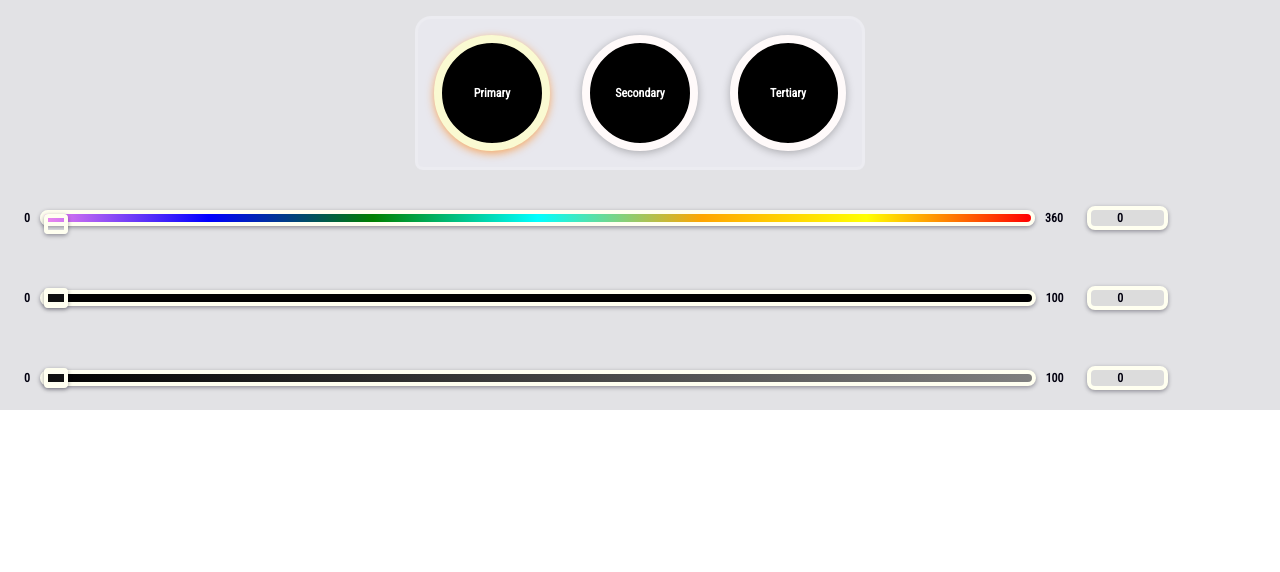
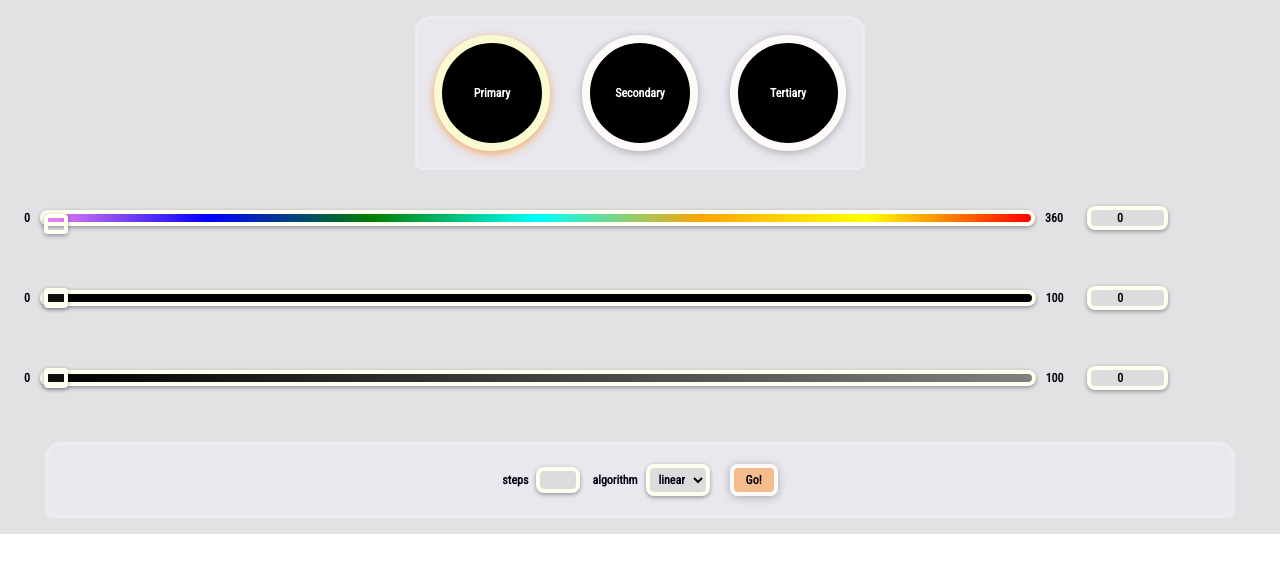
Before and after one commit to heartyhardy/catchy-colors, a React (Create React App) app: page / in a window 1280 px wide. Shown: the top 572 px of the page. Built offline with nearby package versions, Linux system fonts and the light colour scheme.

Commit message:
Added color generation settings

```diff
--- a/src/components/color-picker/color-picker.js
+++ b/src/components/color-picker/color-picker.js
@@ -5,6 +5,7 @@ import ColorSlots from '../color-slots/color-slots';
 import HuePicker from './hue-picker/hue-picker';
 import SaturationPicker from './saturation-picker/saturation-picker';
 import BrightnessPicker from './brightness-picker/brightness-picker';
+import GenControls from '../gen-controls/gen-controls';
 
 const ColorPicker = props => {
 
@@ -134,6 +135,8 @@ const ColorPicker = props => {
                 brightness={l}
                 valueChanged={onBrightnessChanged}
             />
+
+            <GenControls />
         </Aux>
     )
 }
--- /dev/null
+++ b/src/components/gen-controls/gen-controls.css
@@ -0,0 +1,85 @@
+.gen-controls-main{
+    display: flex;
+    flex-direction: row;
+    justify-content: center;
+    align-items: center;
+    max-width: 100%;
+    width: calc(95% - 4rem);
+    height: auto;
+    padding: 1rem;
+    margin: 1rem 0 1rem 0;
+    justify-self: center;
+    border: .2rem solid #ececf1;
+    border-radius: 1rem 1rem .5rem .5rem;
+    background-color: #e8e8ee;
+}
+
+.gen-steps,
+.gen-algo
+{
+    display: flex;
+    flex-direction: row;
+    justify-content: flex-start;
+    align-items: center;
+    margin-right: .75rem;
+}
+
+.gen-steps-label,
+.gen-algo-label
+{
+    font-family: 'Roboto Condensed', sans-serif;
+    font-size: .75rem;
+    font-weight: bold;
+    text-align: center;
+    color: #02000f;
+}
+
+.gen-steps-input{
+    width: 2rem;
+    height: 1rem;
+    font-family: 'Roboto Condensed', sans-serif;
+    font-size: .75rem;
+    font-weight: bold;
+    text-align: center;
+    color: #02000f;
+    background-color: gainsboro;
+    outline: none;
+    border-radius: .5rem;
+    border: .25rem solid ivory;
+    box-shadow: 0 .1rem .25rem #05001660;
+    margin-left: .5rem;
+}
+
+.gen-algo-select{
+    width: 4rem;
+    height: 2rem;
+    font-family: 'Roboto Condensed', sans-serif;
+    font-size: .75rem;
+    font-weight: bold;
+    text-align: center;
+    color: #02000f;
+    background-color: gainsboro;
+    outline: none;
+    border-radius: .5rem;
+    border: .25rem solid ivory;
+    box-shadow: 0 .1rem .25rem #05001660;
+    margin-left: .5rem;
+}
+
+.gen-button{
+    width: 3rem;
+    height: 2rem;
+    font-family: 'Roboto Condensed', sans-serif;
+    font-size: .75rem;
+    font-weight: bold;
+    text-align: center;
+    color: #02000f;
+    background-color: #ff9f4694;;
+    outline: none;
+    border-radius: .5rem;
+    border: .25rem solid snow;
+    box-shadow: 0 .1rem .5rem #00000046;
+    margin-left: .5rem;
+    user-select: none;
+    cursor: pointer;
+}
--- /dev/null
+++ b/src/components/gen-controls/gen-controls.js
@@ -0,0 +1,63 @@
+import React from 'react';
+import './gen-controls.css';
+import Aux from '../hoc/auxilary';
+
+const GenControls = props => (
+    <Aux
+        className="gen-controls-main"
+    >
+        <span
+            className="gen-steps"
+        >
+            <p
+                className="gen-steps-label"
+            >
+                steps
+            </p>
+
+            <input
+                className="gen-steps-input"
+                type="number"
+                min="4"
+                max="10"
+                value={props.steps}
+                onChange={props.valueChanged}
+            />
+
+        </span>
+
+        <span
+            className="gen-algo"
+        >
+            <p
+                className="gen-algo-label"
+            >
+                algorithm
+            </p>
+
+            <select
+                className="gen-algo-select"
+            >
+                <option
+                    value="0"
+                >
+                    linear
+                </option>
+            </select>
+
+        </span>
+
+        <span
+            className="gen-execute"
+        >
+            <button
+                className="gen-button"
+                onClick={props.onGenerate}
+            >
+                Go!
+            </button>
+        </span>
+    </Aux>
+)
+
+export default GenControls
```
